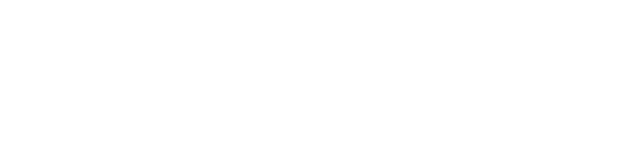
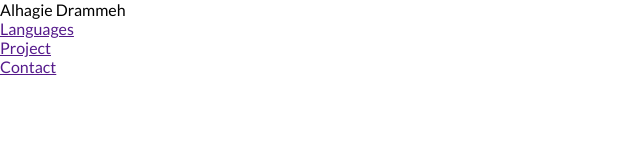
Before and after one commit to Alasalimd/My-E-Portfolio, a plain HTML site: page index.html in a window 1280 px wide. Shown: the whole page, without its empty margins (0-640 px from the left). Drawn offline with Linux system fonts and the light colour scheme.

Commit message:
initialise git repository

```diff
--- a/index.html
+++ b/index.html
@@ -1,13 +1,42 @@
 <!DOCTYPE html>
 <html lang="en">
+
 <head>
   <meta charset="UTF-8">
   <meta http-equiv="X-UA-Compatible" content="IE=edge">
   <meta name="viewport" content="width=device-width, initial-scale=1.0">
-  <title>Alhagie S DRAMMEH</title>
+  <title>Alhagie DRAMMEH</title>
   <link rel="stylesheet" href="./style.css">
 </head>
+
 <body>
+<section id="about-me">
+<nav>
+  <div class="personal__logo">Alhagie Drammeh</div>
+  <ul class="nav__link--list">
+    <li>
+      <a href="" class="
+      nav__link--anchor
+      link__hover-effect
+      link__hover-effect--black
+      ">Languages</a>
+    </li>
+    <li>
+      <a href="" class="
+      nav__link--anchor
+      link__hover-effect
+      link__hover-effect--black
+      ">Project</a>
+    </li>
+    <li>
+      <a href="" class="
+      nav__link--anchor
+      nav__link--anchor-primary
+      ">Contact</a>
+    </li>
+  </ul>
+</nav>
+</section>
+</body>
 
-</body>
 </html>
--- a/style.css
+++ b/style.css
@@ -1,5 +1,26 @@
 @import url('https://fonts.googleapis.com/css2?family=Lato:ital,wght@0,400;1,700&display=swap');
 * {
-  color: blue;
   font-family: 'Lato', sans-serif;
+  padding: 0;
+  margin: 0;
+  box-sizing: border-box;
 }
+
+h1, h2, h3, h4, h5, h6, span {
+  color: #242424;
+  text-align: center;
+  line-height: 1.25;
+}
+
+p {
+  line-height: 1.5;
+  font-size: 16px;
+}
+
+/* NAVIGATION BAR */
+
+nav {
+  height: 100px;
+  width: 100%;
+  max-width: 1000px;
+}
```
